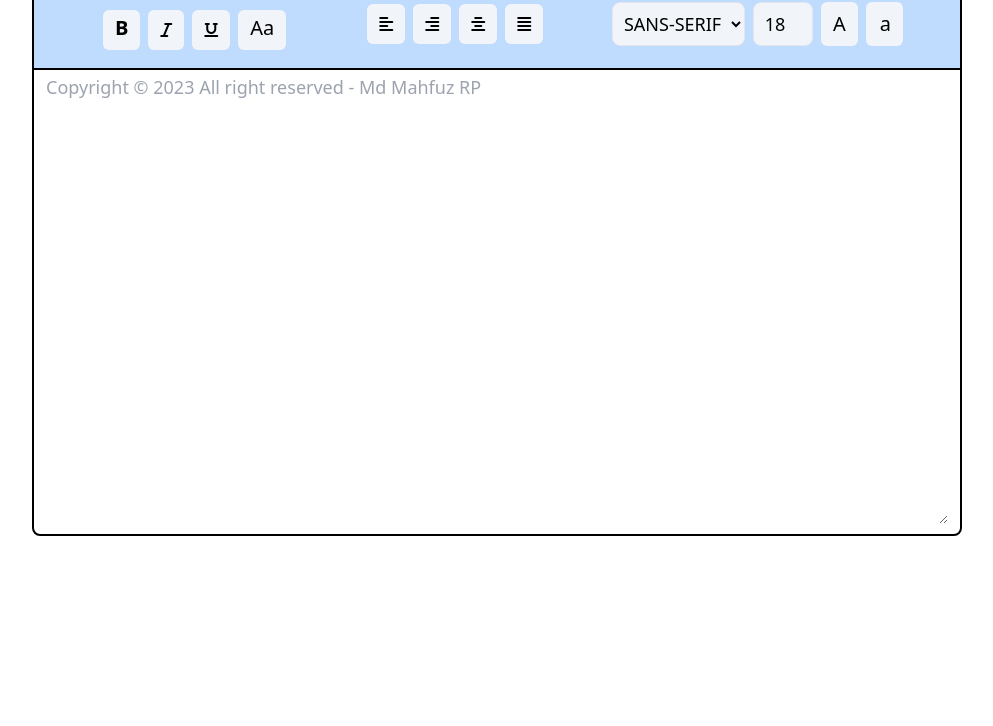
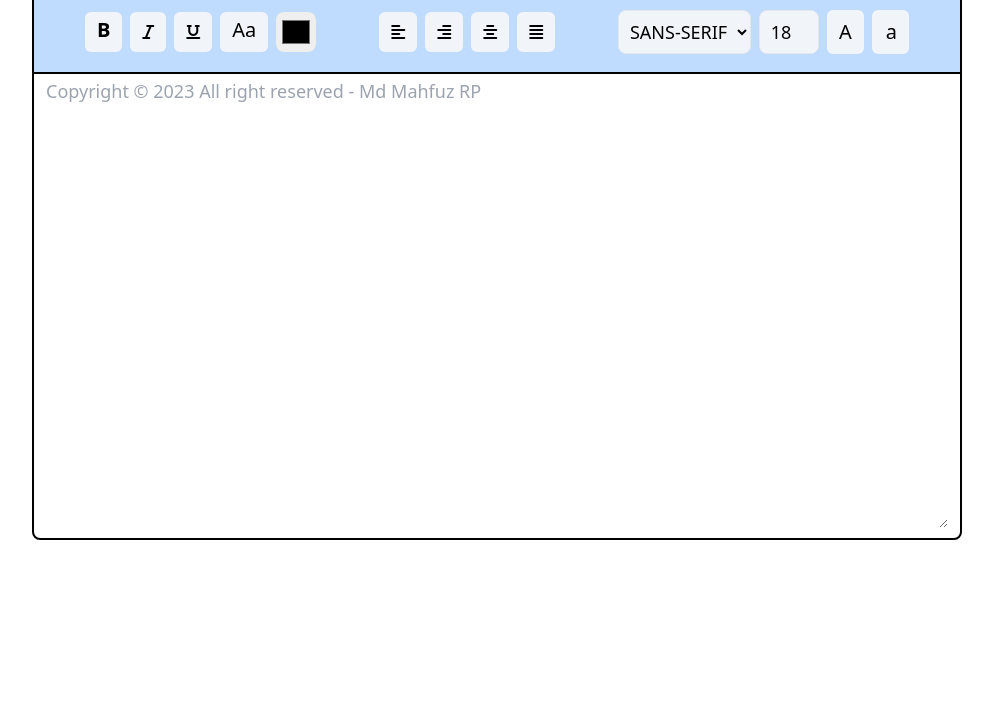
Before and after one commit to mdmahfuzrp/javascript-ms-word, a plain HTML site: page index.html in a window 1280 px wide. Shown: the part 74-800 px from the top of the page, without its empty margins (143-1136 px from the left). Drawn offline with nearby package versions, Linux system fonts and the light colour scheme.

Commit message:
complete to add color changing option and all coding finished

```diff
--- a/app.js
+++ b/app.js
@@ -284,3 +284,10 @@ shrinkFontSize.addEventListener('click', function(){
         fontSize.value = shrinkFontSizeNow;
     }
 })
+
+
+// Text Color change in Text Editor
+const textColor = document.getElementById('color');
+textColor.addEventListener('change', function(event){
+    myElement.style.color = event.target.value;
+})
--- a/index.html
+++ b/index.html
@@ -16,8 +16,8 @@
 <body>
     <section class="px-5 pt-5">
         <h1 class="text-3xl font-semibold uppercase text-center mb-2">Javascript: MS Word</h1>
-            <div id="top-bar" class="w-full lg:w-9/12 mx-auto pb-3 border-2 border-b-0 rounded-b-none border-black bg-blue-200 rounded-t-lg grid sm:grid-cols-2 md:grid-cols-3 md:flex md:justify-evenly place-items-center">
-                <div id="left" class="flex m-3 mb-0 gap-2">
+            <div id="top-bar" class="w-full lg:w-9/12 mx-auto border-2 border-b-0 rounded-b-none border-black bg-blue-200 rounded-t-lg grid sm:grid-cols-2 md:grid-cols-3 md:flex md:justify-evenly place-items-center py-2">
+                <div id="left" class="flex gap-2">
                     <div id="bold-icon" class="bg-slate-100 w-fit py-1 px-3 rounded-md hover:bg-slate-500 hover:text-white cursor-pointer">
                         <a href="#" class="font-bold text-xl">B</a>
                         </div>
@@ -29,6 +29,9 @@
                     </div>
                     <div id="case-icon" class="bg-slate-100 w-fit py-1 px-3 rounded-md hover:bg-slate-500 hover:text-white cursor-pointer">
                         <a href="#" class="font-medium text-xl">Aa</a>
+                    </div>
+                    <div class="rounded-full">
+                    <input type="color" style="width: 40px; height: 100%;" class="rounded-lg p-1" value="" id="color">
                     </div>
                 </div>
 
```
